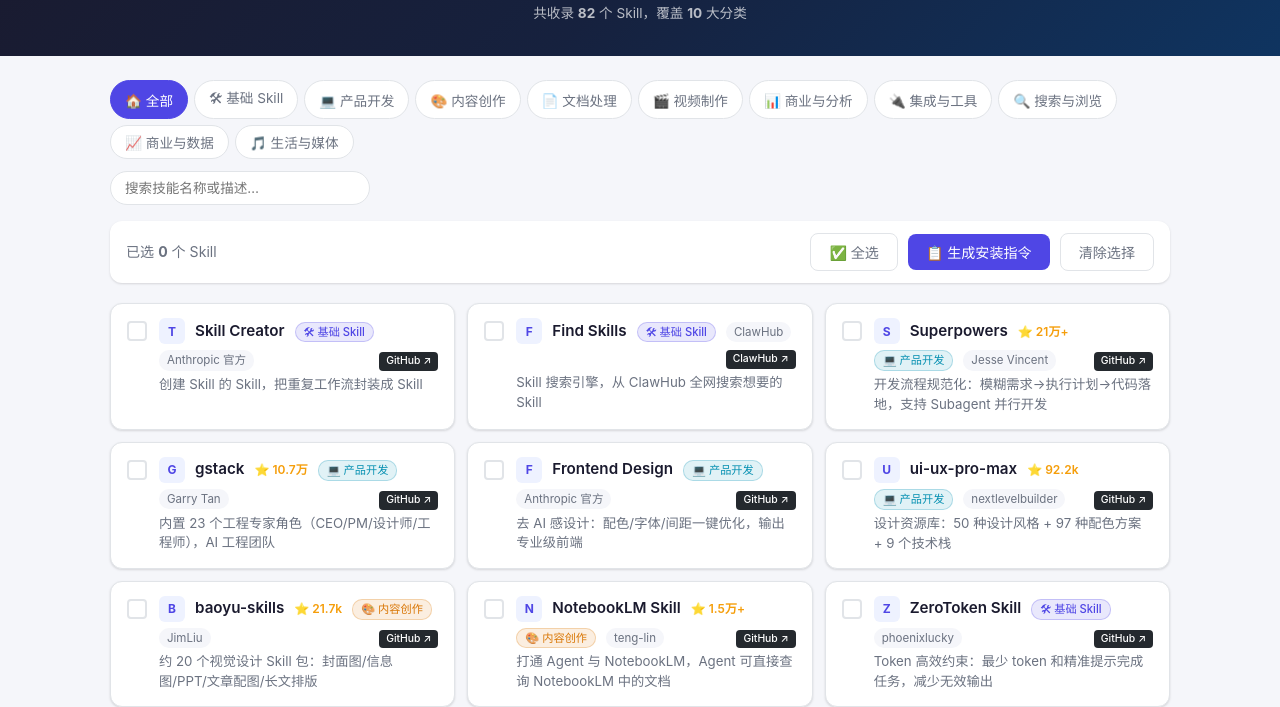
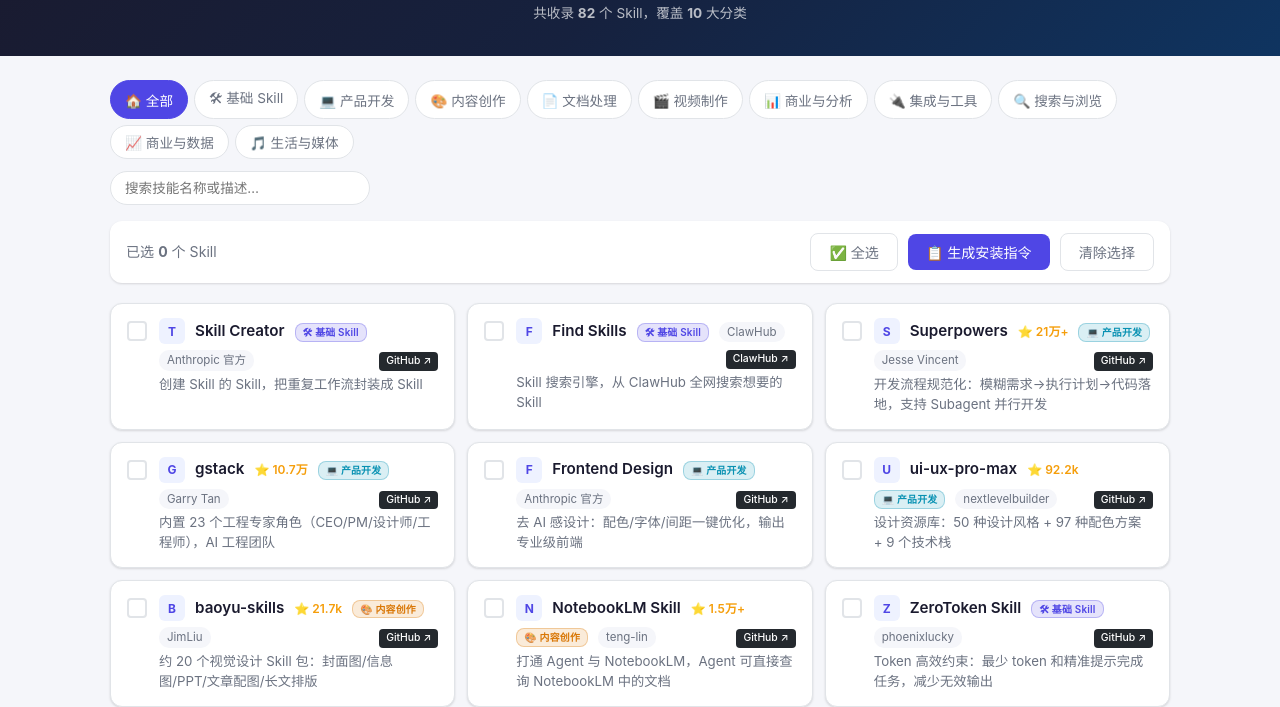
Before and after one commit to phoenixlucky/theKingSkills, a plain HTML site: page docs/index.html in a window 1280 px wide. Shown: the part 127-834 px from the top of the page. Drawn offline with Linux system fonts and the light colour scheme.

Commit message:
style: 分类标签缩小字号、加深背景颜色

```diff
--- a/docs/css/style.css
+++ b/docs/css/style.css
@@ -199,15 +199,16 @@
   font-weight: 600;
 }
 .skill-cat {
-  font-size: .7rem;
+  font-size: .62rem;
   color: var(--cat-color, var(--primary));
   background: var(--cat-bg, var(--primary-light));
-  padding: 1px 8px;
-  border-radius: 10px;
+  padding: 0 7px;
+  border-radius: 8px;
   border: 1px solid var(--cat-border, var(--border));
   white-space: nowrap;
-  font-weight: 500;
-  line-height: 1.5;
+  font-weight: 600;
+  line-height: 1.7;
+  letter-spacing: 0.02em;
 }
 .skill-source {
   font-size: .72rem;
--- a/docs/js/script.js
+++ b/docs/js/script.js
@@ -119,8 +119,8 @@
       const cat = catMap[s.cat];
       const catTag = cat ? (() => {
         const c = cat.color || '#4f46e5';
-        const bg = hexToRgba(c, 0.12);
-        const bd = hexToRgba(c, 0.25);
+        const bg = hexToRgba(c, 0.15);
+        const bd = hexToRgba(c, 0.3);
         return `<span class="skill-cat" style="--cat-color:${c};--cat-bg:${bg};--cat-border:${bd}">${cat.icon} ${cat.name}</span>`;
       })() : '';
       const repoLink = s.repo && !s.repo.startsWith('搜索')
```
